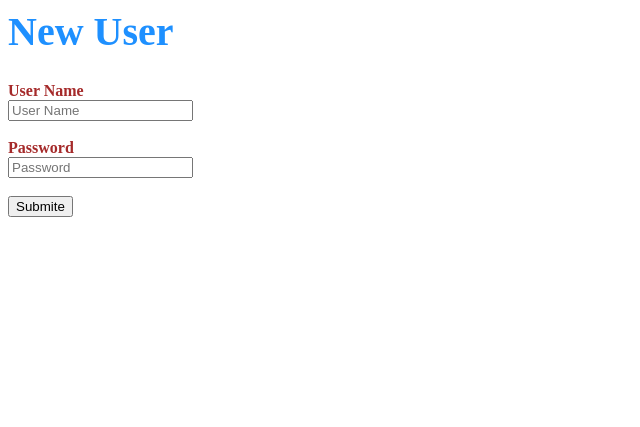
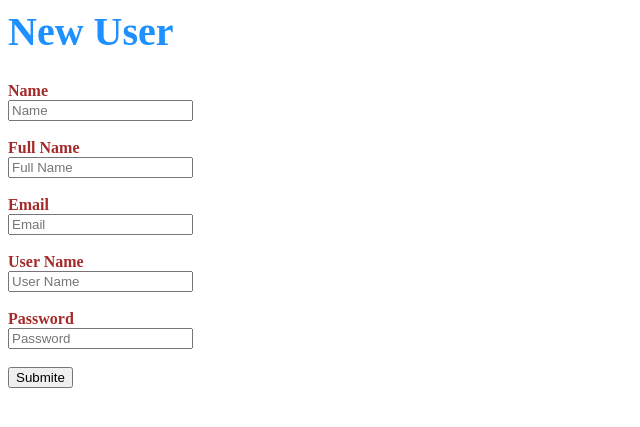
Before and after one commit to Memo93/SAT, a PHP site: page / in a window 1280 px wide. Shown: the top 427 px of the page, without its empty margins (0-640 px from the left). Run offline with PHP 8.4, Linux system fonts and the light colour scheme.

Commit message:
index
in index i create a new input abot the information of the user

```diff
--- a/index.php
+++ b/index.php
@@ -24,10 +24,16 @@
     ?>
 </h1>
 
-<form action="registrar.php" method="get">
+<form action="access.php" method="get">
     <h2>
-    <label>User Name</label><br>
-    <input type="text"  placeholder="User Name" name="username"/><br>
+    <label>Name</label><br>
+    <input type="text"  placeholder="Name" name="name"/><br>
+    <br><label>Full Name</label><br>
+    <input type="text"  placeholder="Full Name" name="fullname"/><br>
+    <br><label>Email</label><br>
+    <input type="text"  placeholder="Email" name="email"/><br>
+    <br><label>User Name</label><br>
+    <input type="text" placeholder="User Name" name="username"><br>
     <br><label>Password</label><br>
     <input type="password" placeholder="Password" name="password"><br>
     <br><input type="submit" value="Submite"/>
```
